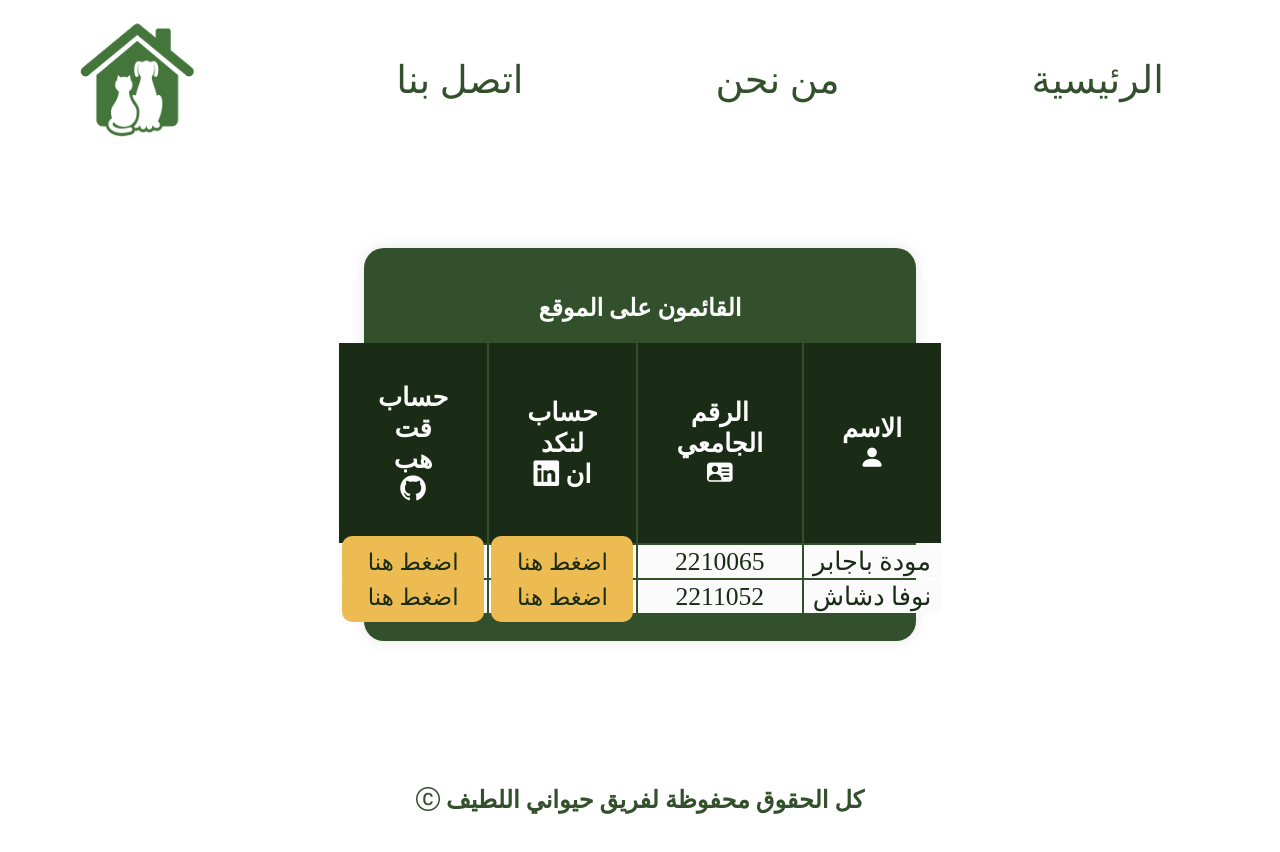
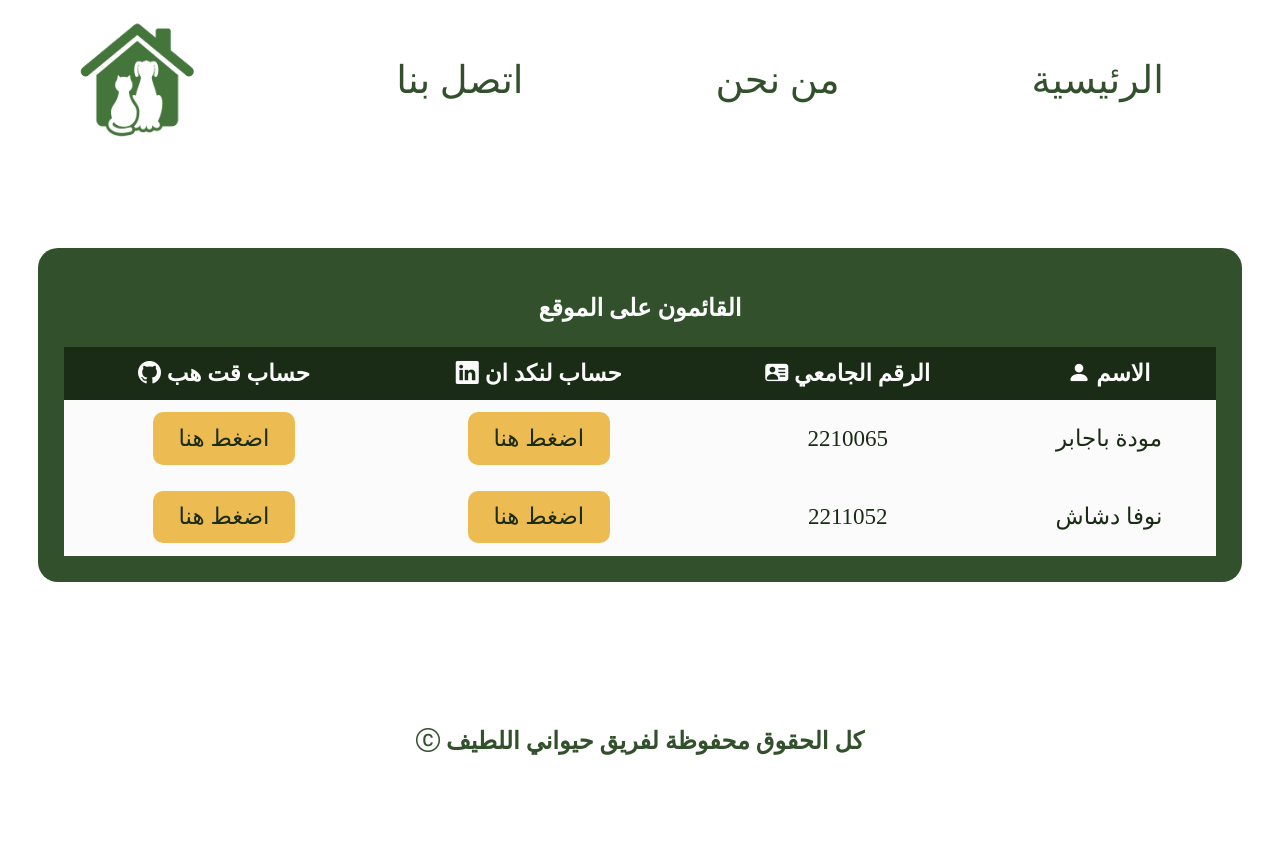
Before and after one commit to Ataraxiamawa/Web-Project, a website: page website/HTML/about-us.html in a window 1280 px wide. After the commit the page ends 809 px from the top, so only its background shows below. Drawn offline with nearby package versions, Linux system fonts and the light colour scheme.

Commit message:
Fix : about us css

```diff
--- a/website/CSS/aboutstyle.css
+++ b/website/CSS/aboutstyle.css
@@ -15,7 +15,6 @@ header nav ul {
 }
 
 header nav ul li a::after {
-    content: '';
   width: 0;
   height: 0.5vw;
   background: #ecbc52;
@@ -41,9 +40,8 @@ header nav ul {
   text-align: center;
   padding: 2vw;
   margin: 100px auto;
-    max-width: 500px;
+  max-width: 90vw;
   border-radius: 20px;
-    box-shadow: 0 0 15px rgba(0, 0, 0, 0.1);
 }
 
 .content h2 {
@@ -70,23 +68,40 @@ header nav ul {
   background-color: #e2ac32;
 }
 
+/***table fixes***/
 table {
-    color: #31502b;
-    font-size: 2vw;
-    display: flex;
-    justify-content: center;
+  width: 100%;
+  border-collapse: collapse;
+  margin-top: 2vw;
+}
+
+th, td {
+  padding: 1vw;
   text-align: center;
+  font-size: 1.8vw;
 }
 
 th {
   background-color: #1a2b16;
   color: #fbfbfb;
-    padding: 3vw;
 }
 
 td {
   background-color: #fbfbfb;
   color: #1a2b16;
+}
+
+td a {
+  background-color: #ecbc52;
+  color: #1a2b16;
+  padding: 0.5vw 1vw;
+  border-radius: 10px;
+  text-decoration: none;
+  display: inline-block;
+}
+
+td a:hover {
+  background-color: #e2ac32;
 }
 
 /***footer***/
```
Lines whose indentation alone changed are shown as unchanged.
